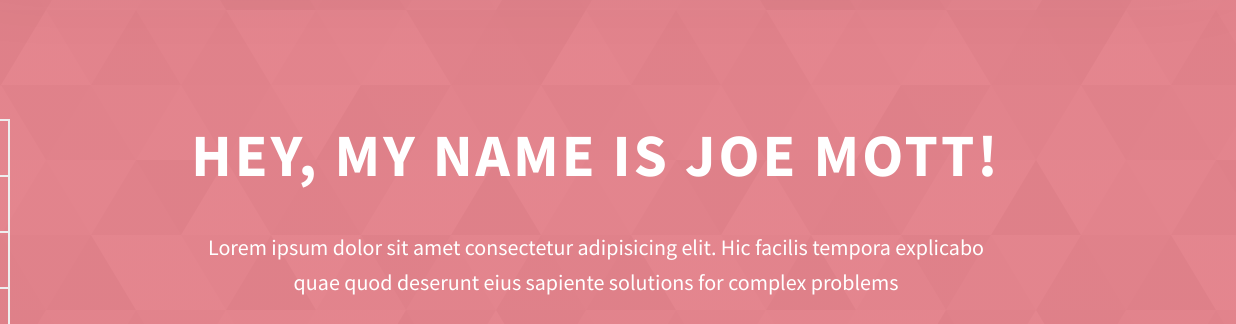
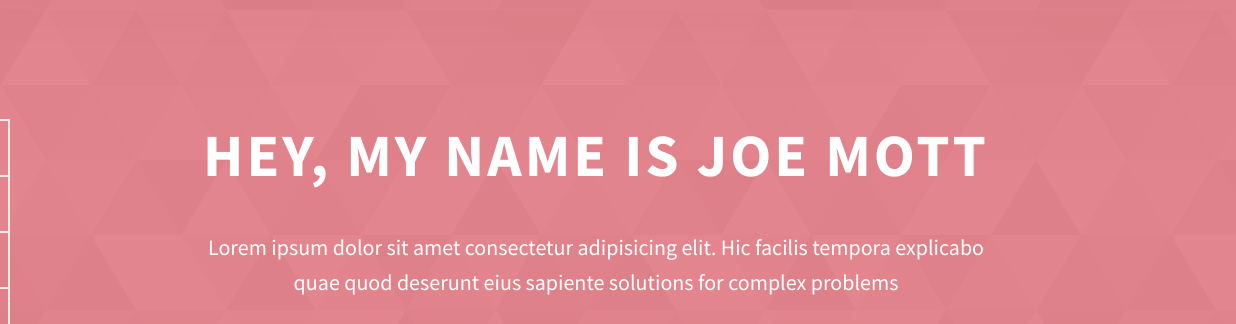
Before and after one commit to jwhitbread/jmcreative, a website: page app/index.html in a window 1280 px wide. Shown: the part 140-464 px from the top of the page, 44-1280 px from the left. Drawn offline with Linux system fonts and the light colour scheme.

Commit message:
Removed !

```diff
--- a/app/index.html
+++ b/app/index.html
@@ -84,7 +84,7 @@
     </header>
     <section class="home-hero">
       <div class="home-hero__content">
-        <h1 class="heading-primary">Hey, My name is Joe Mott!</h1>
+        <h1 class="heading-primary">Hey, My name is Joe Mott</h1>
         <div class="home-hero__info">
           <p class="text-primary">
             Lorem ipsum dolor sit amet consectetur adipisicing elit. Hic facilis
```
